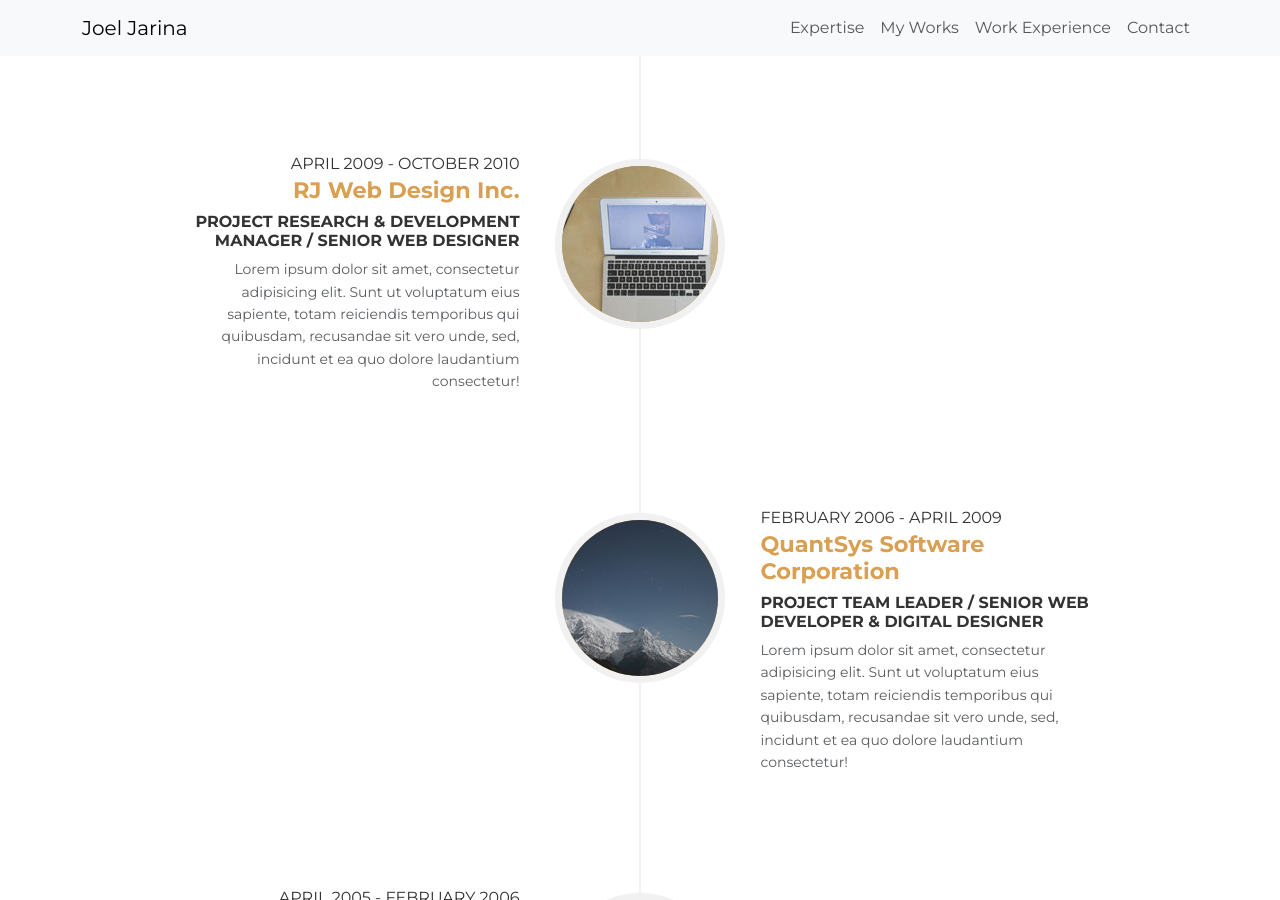
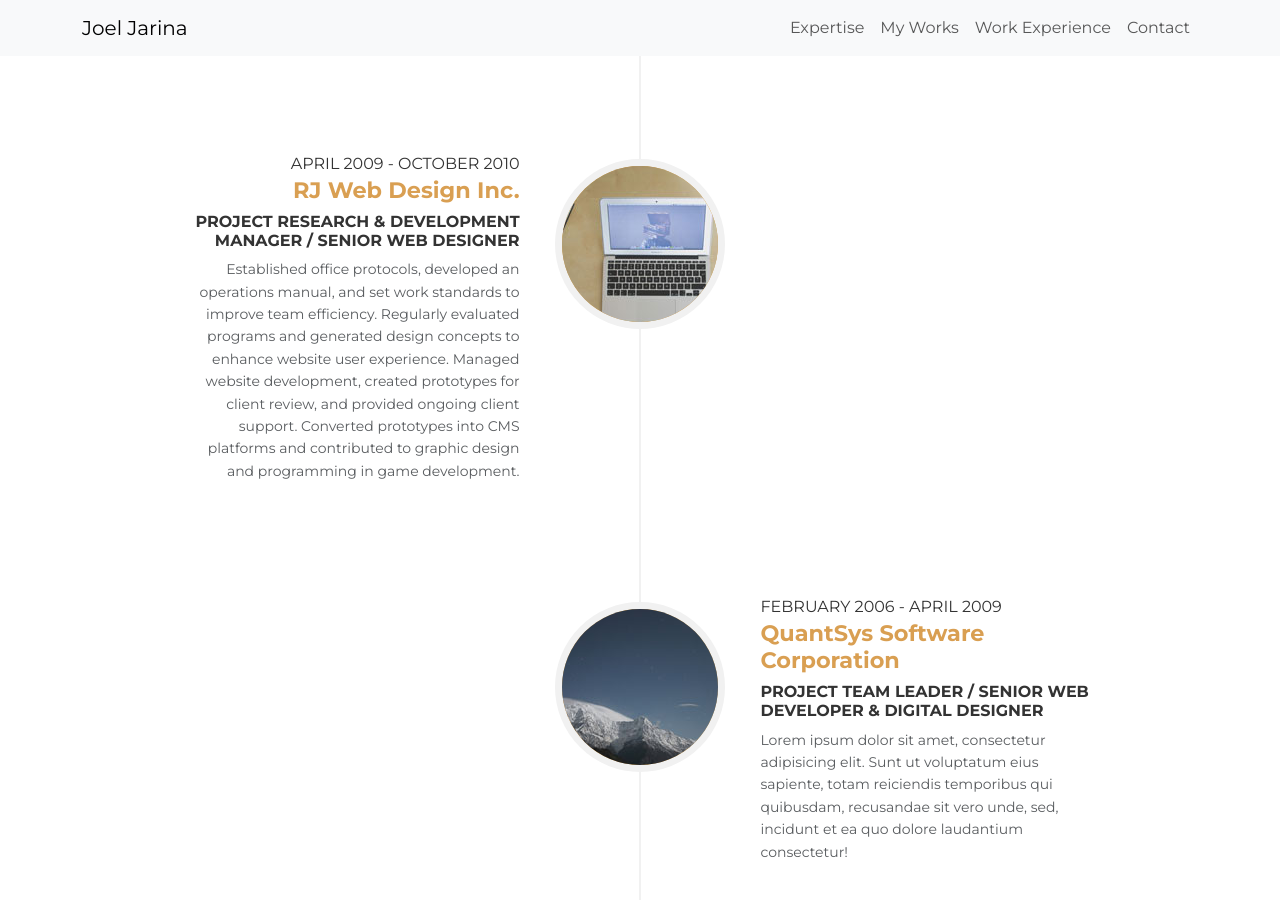
Before and after one commit to media4creations/aboutme, a Jekyll site: the page built from index.html, in a window 1280 px wide and 900 px high, scrolled down 3740 px. Built offline with Jekyll 4.4.1, drawn with Linux system fonts in a browser that asks for light colours; some web fonts are replaced.

Commit message:
Update work-experience.html

```diff
--- a/_includes/work-experience.html
+++ b/_includes/work-experience.html
@@ -52,7 +52,7 @@
                                     <h6 class="job_position">Project Research & Development Manager / Senior Web Designer</h6>
                                 </div>
                                 <div class="timeline-body">
-                                    <p class="text-muted">Lorem ipsum dolor sit amet, consectetur adipisicing elit. Sunt ut voluptatum eius sapiente, totam reiciendis temporibus qui quibusdam, recusandae sit vero unde, sed, incidunt et ea quo dolore laudantium consectetur!</p>
+                                    <p class="text-muted">Established office protocols, developed an operations manual, and set work standards to improve team efficiency. Regularly evaluated programs and generated design concepts to enhance website user experience. Managed website development, created prototypes for client review, and provided ongoing client support. Converted prototypes into CMS platforms and contributed to graphic design and programming in game development.</p>
                                 </div>
                             </div>
                         </li>
```
